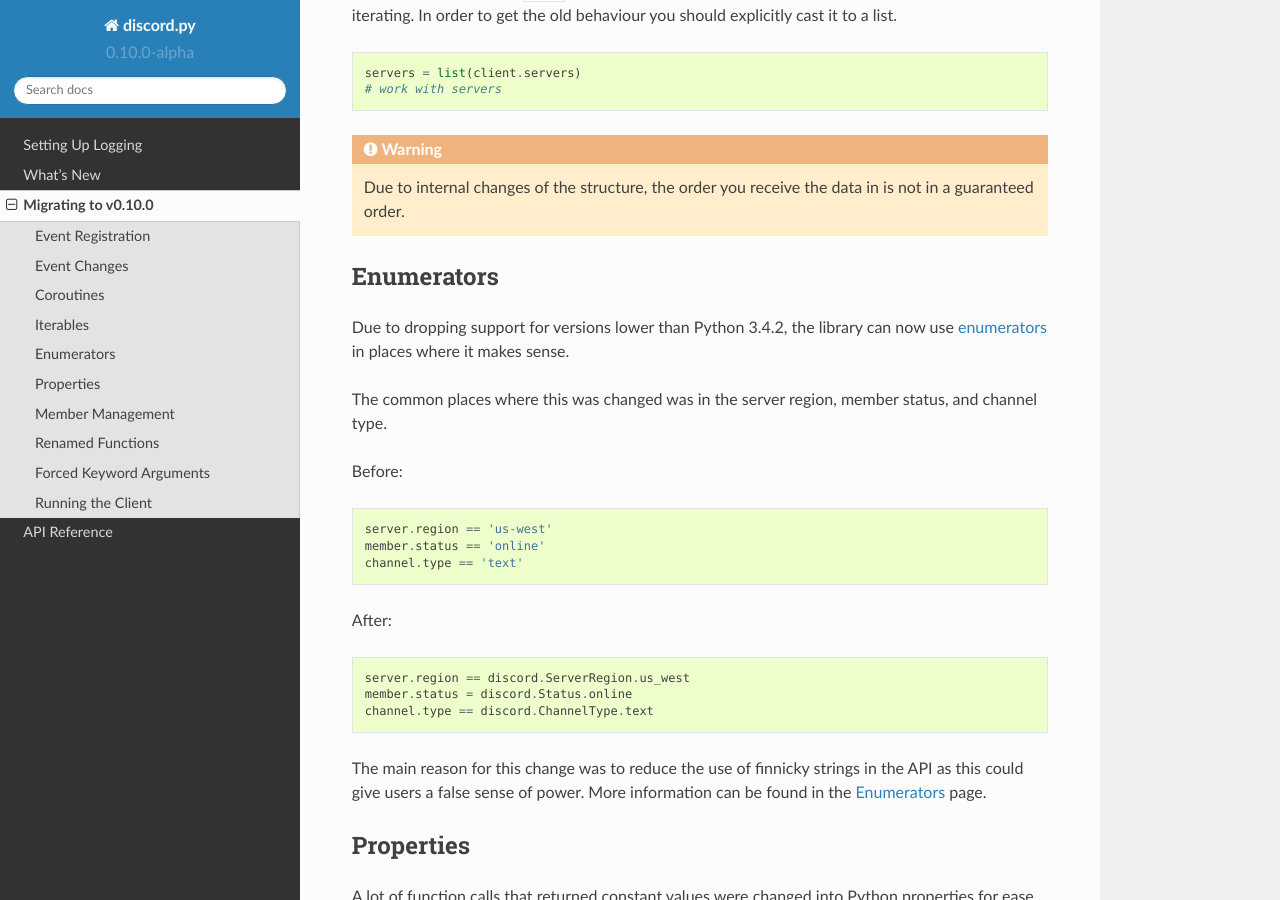
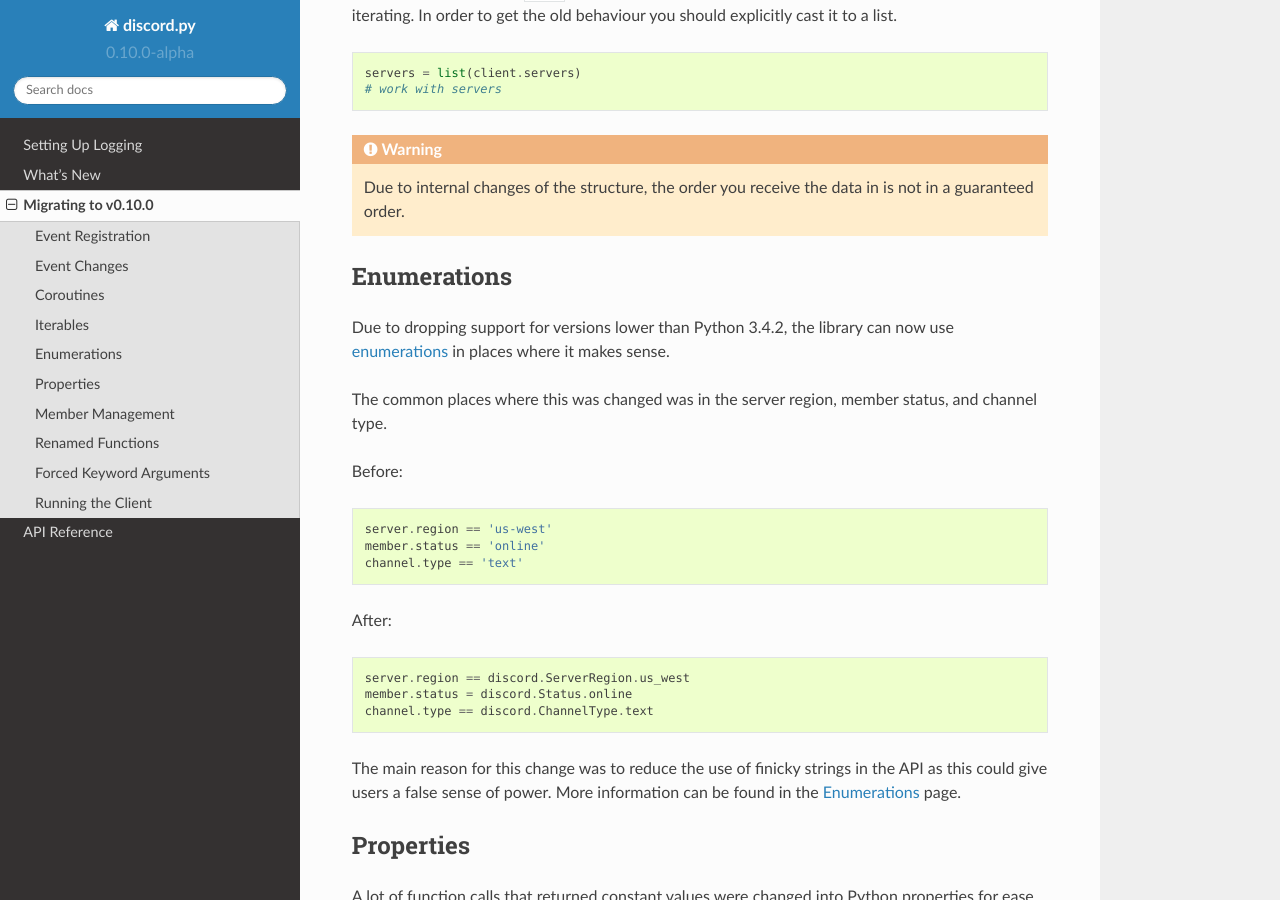
Before and after one commit to spartacus0816/dsbot, a Sphinx documentation site: the page built from docs/migrating.rst, in a window 1280 px wide and 900 px high, scrolled down 2856 px. Built offline with Sphinx 7.4.7 and the Read the Docs theme 2.0.0, drawn with Linux system fonts in a browser that asks for light colours.

Commit message:
Change enumerators into enumerations to please Voltana.

```diff
--- a/docs/api.rst
+++ b/docs/api.rst
@@ -331,13 +331,13 @@
 
 .. _discord-api-enums:
 
-Enumerators
-------------
+Enumerations
+-------------
 
-The API provides some enumerators for certain types of strings to avoid the API
+The API provides some enumerations for certain types of strings to avoid the API
 from being stringly typed in case the strings change in the future.
 
-All enumerators are subclasses of `enum`_.
+All enumerations are subclasses of `enum`_.
 
 .. _enum: https://docs.python.org/3/library/enum.html
 
--- a/docs/migrating.rst
+++ b/docs/migrating.rst
@@ -163,11 +163,11 @@
 
 .. _migrating-enums:
 
-Enumerators
+Enumerations
 ------------
 
 Due to dropping support for versions lower than Python 3.4.2, the library can now use
-`enumerators <https://docs.python.org/3/library/enum.html>`_ in places where it makes sense.
+`enumerations <https://docs.python.org/3/library/enum.html>`_ in places where it makes sense.
 
 The common places where this was changed was in the server region, member status, and channel type.
 
@@ -187,7 +187,7 @@
     member.status = discord.Status.online
     channel.type == discord.ChannelType.text
 
-The main reason for this change was to reduce the use of finnicky strings in the API as this
+The main reason for this change was to reduce the use of finicky strings in the API as this
 could give users a false sense of power. More information can be found in the :ref:`discord-api-enums` page.
 
 .. _migrating-properties:
```
